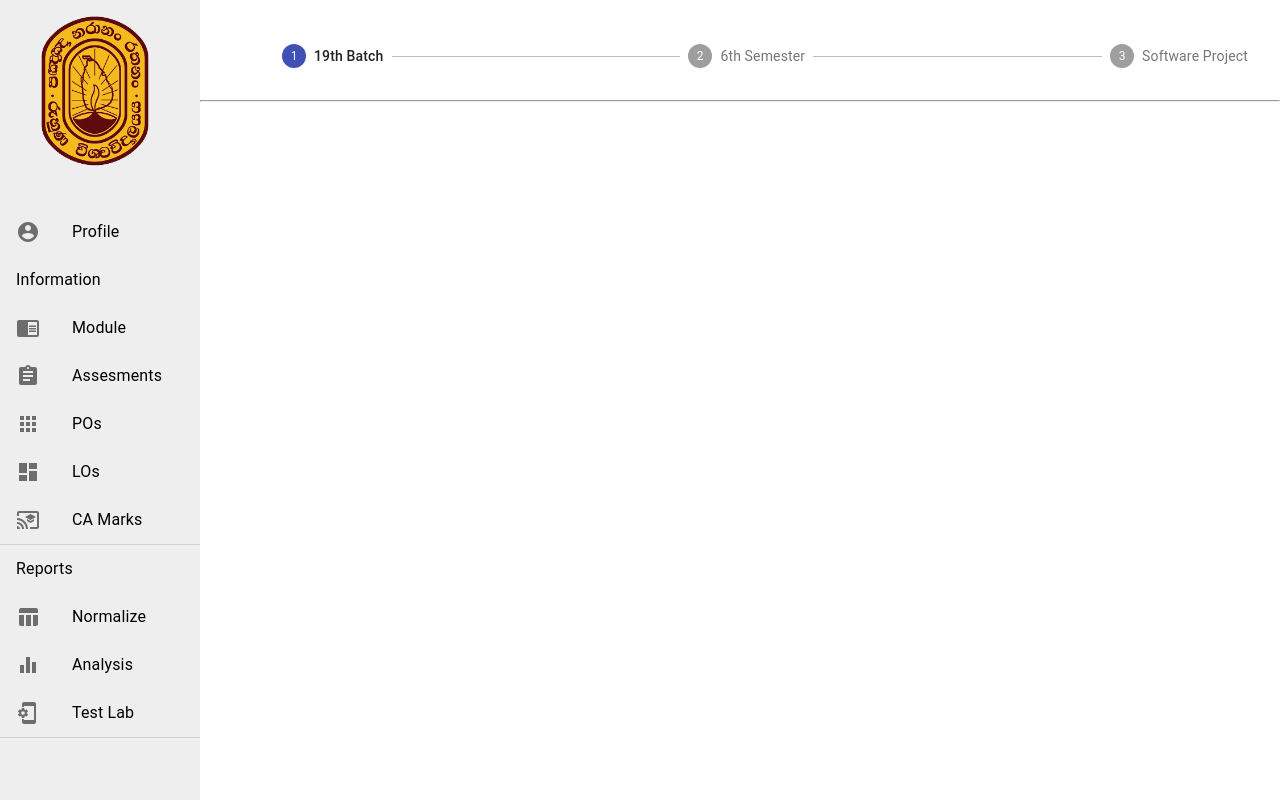
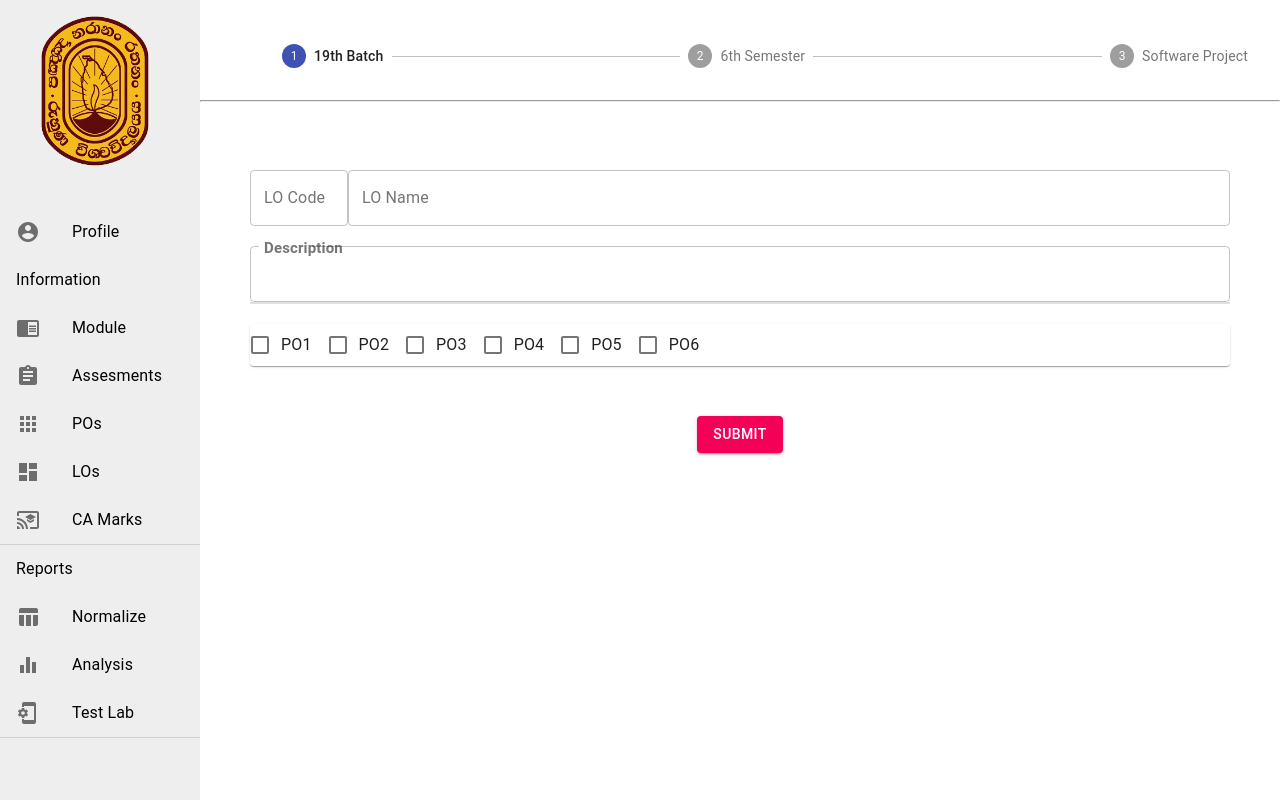
Before and after one commit to mfmnufail/Education-system, a React (Create React App) app: page /definelo in a window 1280 px wide. Built offline with nearby package versions, Linux system fonts and the light colour scheme.

Commit message:
😆Mid Evaluation update

```diff
--- a/package.json
+++ b/package.json
@@ -4,6 +4,7 @@
   "private": true,
   "dependencies": {
     "@material-ui/core": "^4.11.0",
+    "@material-ui/data-grid": "^4.0.0-alpha.17",
     "@material-ui/icons": "^4.9.1",
     "@testing-library/jest-dom": "^5.11.5",
     "@testing-library/react": "^11.1.1",
--- a/src/App.js
+++ b/src/App.js
@@ -12,6 +12,7 @@ import LoList from './Components/Navigation/LoList/LoList'
 import Normalize from './Components/Navigation/Normalize/Normalize'
 import PoList from './Components/Navigation/PoList/PoList'
 import DefineLo from './Components/Define/DefineLo/DefineLo'
+import DefinePo from './Components/Define/DefinePo/DefinePo'
 
 
 function App() {
@@ -39,6 +40,7 @@ function App() {
             <Route path="/poslist"  component={PoList} />
             <Route path="/normalize" component={Normalize} />
             <Route path="/definelo" component={DefineLo} />
+            <Route path="/definepo" component={DefinePo} />
 
 
        </Switch>
--- a/src/Components/Define/DefineLo/DefineLo.css
+++ b/src/Components/Define/DefineLo/DefineLo.css
@@ -0,0 +1,3 @@
+.definelo_main{
+    margin: 50px;
+}
--- a/src/Components/Define/DefineLo/DefineLo.js
+++ b/src/Components/Define/DefineLo/DefineLo.js
@@ -1,12 +1,173 @@
 import React from 'react'
+import {useState} from 'react';
 import './DefineLo.css'
 
+import OutlinedInput from '@material-ui/core/OutlinedInput';
+import InputLabel from '@material-ui/core/InputLabel';
+import InputAdornment from '@material-ui/core/InputAdornment';
+import FormControl from '@material-ui/core/FormControl';
+import TextField from '@material-ui/core/TextField';
+import FormControlLabel from '@material-ui/core/FormControlLabel';
+import FormGroup from '@material-ui/core/FormGroup';
+
+import Table from '@material-ui/core/Table';
+import TableBody from '@material-ui/core/TableBody';
+import TableCell from '@material-ui/core/TableCell';
+import TableContainer from '@material-ui/core/TableContainer';
+import TableHead from '@material-ui/core/TableHead';
+import TableRow from '@material-ui/core/TableRow';
+import Paper from '@material-ui/core/Paper';
+
+import Button from '@material-ui/core/Button';
+import Checkbox from '@material-ui/core/Checkbox';
+import Divider from '@material-ui/core/Divider';
+import axios from 'axios';
+// import { DataGrid } from '@material-ui/data-grid';
+
+
 function DefineLo() {
+
+  const [LoCode, setLoCode] = useState('')
+  const [LoName, setLoName] = useState('')
+  const [Description, setDescription] = useState('')
+  const [Pos, setPos] = useState('');
+
+
+  const handleSubmit = (event) =>
+  {
+     event.preventDefault();
+
+     const data = {
+       Lo_code : LoCode,
+       Lo_name : LoName,
+       Description: Description,
+
+
+     }
+     console.log(data);
+
+     axios.post("https://localhost:44333/api/Lolist",data)
+     .then((res) => {
+       console.log(res)
+       console.log(res.data)
+     })
+
+  }
+
+
+
+
+
+
+
     return (
 
-        <div>
+      <form onSubmit={handleSubmit} >
+
+        <div className="definelo_main">
+
+            <div style={{display:"flex" }}>
+
+        <TextField
+          style={{flex:0.1}}
+          label="LO Code"
+          id="outlined-start-adornment"
+          className=""
+          name='Lo_code'
+          onChange={(e)=>setLoCode(e.target.value)}
+
+          variant="outlined"
+        />
+
+        <TextField
+        style={{flex:0.9}}
+          label="LO Name"
+          name='Lo_name'
+          id="outlined-start-adornment"
+          className=""
+          fullWidth
+          variant="outlined"
+          onChange={(e)=>setLoName(e.target.value)}
+        />
+
+
+            </div>
+
+
+
+              <FormControl  fullWidth className="" variant="outlined" style={{marginTop:"20px"}}>
+                <InputLabel  name="Description" htmlFor="outlined-adornment-amount" style={{fontWeight:"bold", fontSize:"20px"}}>Description</InputLabel>
+                <OutlinedInput
+                    onChange={(e)=>setDescription(e.target.value)}
+                    id="outlined-adornment-amount"
+                    startAdornment={<InputAdornment position="start"></InputAdornment>}
+                    labelWidth={60}
+                />
+                </FormControl>
+
+               <Divider/>
+
+              <FormGroup row>
+
+
+
+
+                </FormGroup>
+
+                <Divider/>
+
+              <div>
+
+              <TableContainer style={{marginTop:"20px"}} component={Paper}>
+              <Table className="" aria-label="simple table">
+             <TableHead>
+              <TableRow>
+              <FormControlLabel
+                        onCheck={(e)=>setPos(e.target.value)}
+                        name = 'PO' id='' control={<Checkbox  name="checkedA" />}
+                        label="PO1"
+                    />
+                    <FormControlLabel
+                        control={<Checkbox  name="checkedA" />}
+                        label="PO2"
+                    />
+                    <FormControlLabel
+                        control={<Checkbox  name="checkedA" />}
+                        label="PO3"
+                    />
+              <FormControlLabel
+                        control={<Checkbox  name="checkedA" />}
+                        label="PO4"
+                    />
+                    <FormControlLabel
+                        control={<Checkbox  name="checkedA" />}
+                        label="PO5"
+                    />
+                    <FormControlLabel
+                        control={<Checkbox  name="checkedA" />}
+                        label="PO6"
+                    />
+          </TableRow>
+        </TableHead>
+
+      </Table>
+    </TableContainer>
+              </div>
+
+
 
         </div>
+
+        <div style={{display:"flex", justifyContent:"center"}}>
+        <Button  type="submit" variant="contained" color="secondary">
+            Submit
+        </Button>
+        </div>
+
+
+      </form>
+
+
 
     );
 }
--- a/src/Components/Define/DefinePo/DefinePo.js
+++ b/src/Components/Define/DefinePo/DefinePo.js
@@ -1,11 +1,154 @@
 import React from 'react'
+import {useState} from 'react';
+import './DefinePo.css'
+
+import OutlinedInput from '@material-ui/core/OutlinedInput';
+import InputLabel from '@material-ui/core/InputLabel';
+import InputAdornment from '@material-ui/core/InputAdornment';
+import FormControl from '@material-ui/core/FormControl';
+import TextField from '@material-ui/core/TextField';
+import FormControlLabel from '@material-ui/core/FormControlLabel';
+import FormGroup from '@material-ui/core/FormGroup';
+
+import Table from '@material-ui/core/Table';
+import TableBody from '@material-ui/core/TableBody';
+import TableCell from '@material-ui/core/TableCell';
+import TableContainer from '@material-ui/core/TableContainer';
+import TableHead from '@material-ui/core/TableHead';
+import TableRow from '@material-ui/core/TableRow';
+import Paper from '@material-ui/core/Paper';
+
+import Button from '@material-ui/core/Button';
+import Checkbox from '@material-ui/core/Checkbox';
+import Divider from '@material-ui/core/Divider';
+import axios from 'axios';
+// import { DataGrid } from '@material-ui/data-grid';
+
 
 function DefinePo() {
+
+  const [PoCode, setPoCode] = useState('')
+  const [PoName, setPoName] = useState('')
+  const [Description, setDescription] = useState('')
+  const [weight, setWeight] = useState('');
+
+
+  const handleSubmit = (event) =>
+  {
+     event.preventDefault();
+
+     const data = {
+       Po_code : PoCode,
+       Po_name : PoName,
+       Description: Description,
+       Weight : weight
+
+
+     }
+     console.log(data);
+
+     axios.post("https://localhost:44333/api/Polist",data)
+     .then((res) => {
+       console.log(res)
+       console.log(res.data)
+     })
+
+  }
+
+
+
+
+
+
+
     return (
-        <div>
-            <h1>DefinePo goes here...</h1>
+
+      <form onSubmit={handleSubmit} >
+
+        <div className="definelo_main">
+
+            <div style={{display:"flex" }}>
+
+        <TextField
+          style={{flex:0.1}}
+          label="PO Code"
+          id="outlined-start-adornment"
+          className=""
+          name='Po_code'
+          onChange={(e)=>setPoCode(e.target.value)}
+
+          variant="outlined"
+        />
+
+        <TextField
+        style={{flex:0.9}}
+          label="PO Name"
+          name='Po_name'
+          id="outlined-start-adornment"
+          className=""
+          fullWidth
+          variant="outlined"
+          onChange={(e)=>setPoName(e.target.value)}
+        />
+
+        <TextField
+        style={{flex:0.2}}
+          label="Weight"
+          name='Weight'
+          id="outlined-start-adornment"
+          className=""
+          fullWidth
+          variant="outlined"
+          onChange={(e)=>setWeight(e.target.value)}
+        />
+
+
+            </div>
+
+
+
+              <FormControl  fullWidth className="" variant="outlined" style={{marginTop:"20px"}}>
+                <InputLabel  name="Description" htmlFor="outlined-adornment-amount" style={{fontWeight:"bold", fontSize:"20px"}}>Description</InputLabel>
+                <OutlinedInput
+                    onChange={(e)=>setDescription(e.target.value)}
+                    id="outlined-adornment-amount"
+                    startAdornment={<InputAdornment position="start"></InputAdornment>}
+                    labelWidth={60}
+                />
+                </FormControl>
+
+               <Divider/>
+
+              <FormGroup row>
+
+
+
+
+                </FormGroup>
+
+                <Divider/>
+
+              <div>
+
+
+              </div>
+
+
+
         </div>
-    )
+
+        <div style={{display:"flex", justifyContent:"center"}}>
+        <Button  type="submit" variant="contained" color="secondary">
+            Submit
+        </Button>
+        </div>
+
+
+      </form>
+
+
+
+    );
 }
 
 export default DefinePo
```
Also changed, not shown: src/Components/Navigation/PoList/PoList.js (+75 -31 lines), 1 other file (tests, documents, lock files or other folders).
